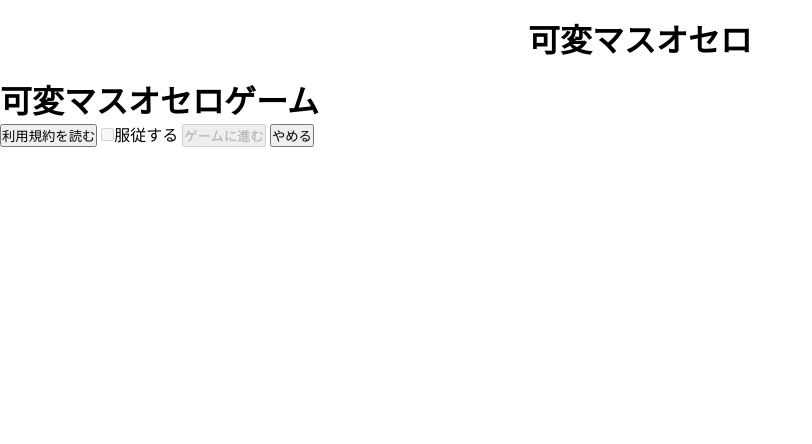
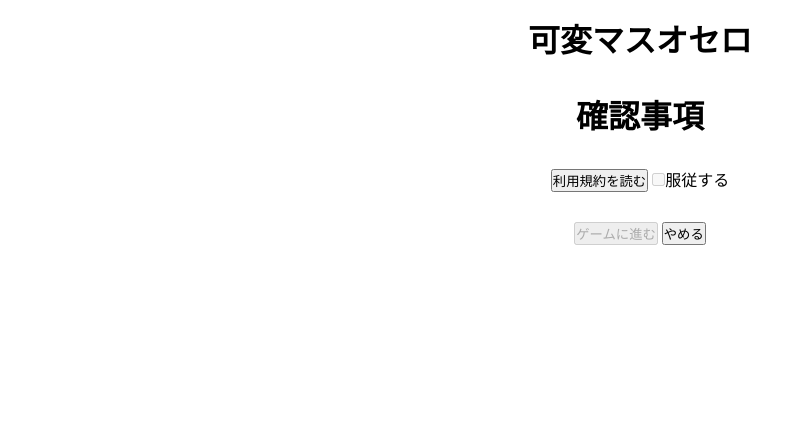
Before and after one commit to overclockbrain/DjangoSIteProgram, a Django app: page / in a window 1280 px wide. Shown: the top 444 px of the page, without its empty margins (0-812 px from the left). Run offline with Django 4.2, Linux system fonts and the light colour scheme; some libraries are stand-ins or nearby versions.

Commit message:
Add files via upload

```diff
--- a/othellosite/mainsite/templates/mainsite/topPage.html
+++ b/othellosite/mainsite/templates/mainsite/topPage.html
@@ -1,11 +1,21 @@
 {% extends "base.html" %}
 {% block main %}
 {% load  %}
-    <h1>可変マスオセロゲーム</h1>
+<!--11/08真ん中に寄せた(K.Y)-->
+<header>
+    <h1 class="headline"><a>確認事項</a></h1>
+</header>
+
+<header>
     <button onclick="readRulebook()">利用規約を読む</button>
     <input type="checkbox" id="accept" onclick="getUserAccept()" disabled>服従する
+</header>
+
+<header>
     <a href="{% url 'topPage2' %}"><button id="goGame" disabled>ゲームに進む</button></a>
     <button onclick="location.href='https://google.com'">やめる</button>
+</header>
+<!--11/08 ここまで(K.Y)-->
 
 <script lang="text/javascript">
     var isCheck = document.getElementById("accept");
```
